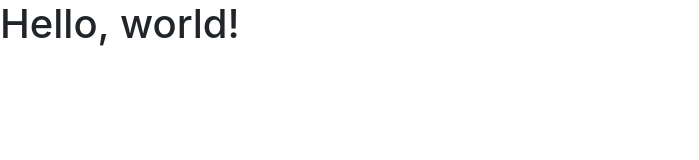
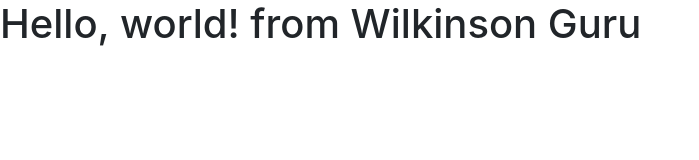
Before and after one commit to ramonwilkinson/wilkinson-guru-website, a plain HTML site: page index.html in a window 1280 px wide. Shown: the whole page, without its empty margins (0-699 px from the left). Drawn offline with nearby package versions, Linux system fonts and the light colour scheme.

Commit message:
change to test pipeline messaging

```diff
--- a/index.html
+++ b/index.html
@@ -11,7 +11,7 @@
     <title>Hello, world! from Wilkinson Guru</title>
   </head>
   <body>
-    <h1>Hello, world!</h1>
+    <h1>Hello, world!  from Wilkinson Guru</h1>
 
     <!-- Optional JavaScript -->
     <!-- jQuery first, then Popper.js, then Bootstrap JS -->
```
